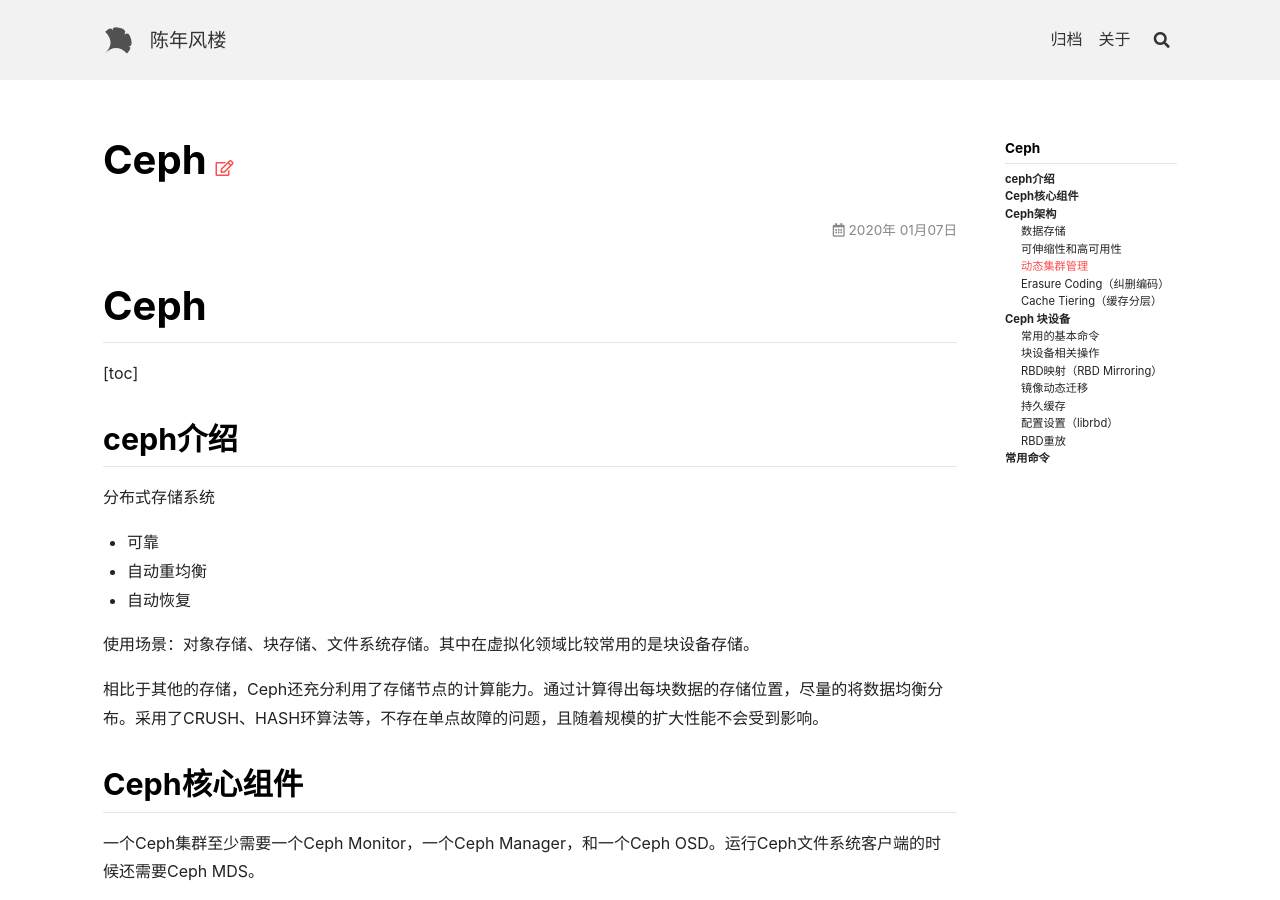
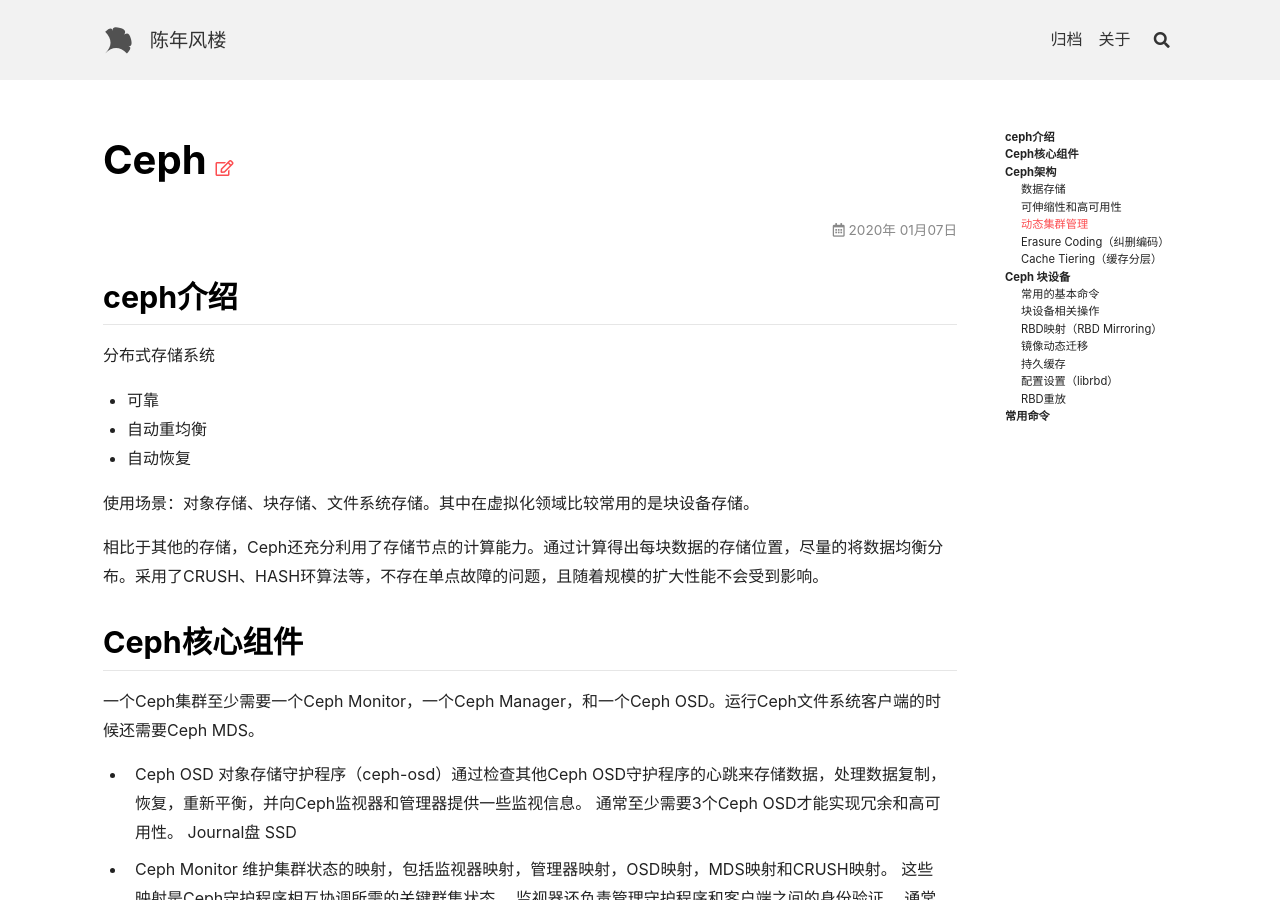
Before and after one commit to Craftsman98/Craftsman98.github.io, a Jekyll site: the page built from _posts/2020-01-07-Ceph.md, in a window 1280 px wide and 900 px high. Built offline with Jekyll 4.4.1, drawn with Linux system fonts in a browser that asks for light colours; nearby versions of some CDN libraries; comment, search, counter and statistics services are not loaded.

Commit message:
修改文章

```diff
--- a/_posts/2020-01-07-Ceph.md
+++ b/_posts/2020-01-07-Ceph.md
@@ -1,7 +1,3 @@
-# Ceph
-
-[toc]
-
 ## ceph介绍
 
 分布式存储系统
```
